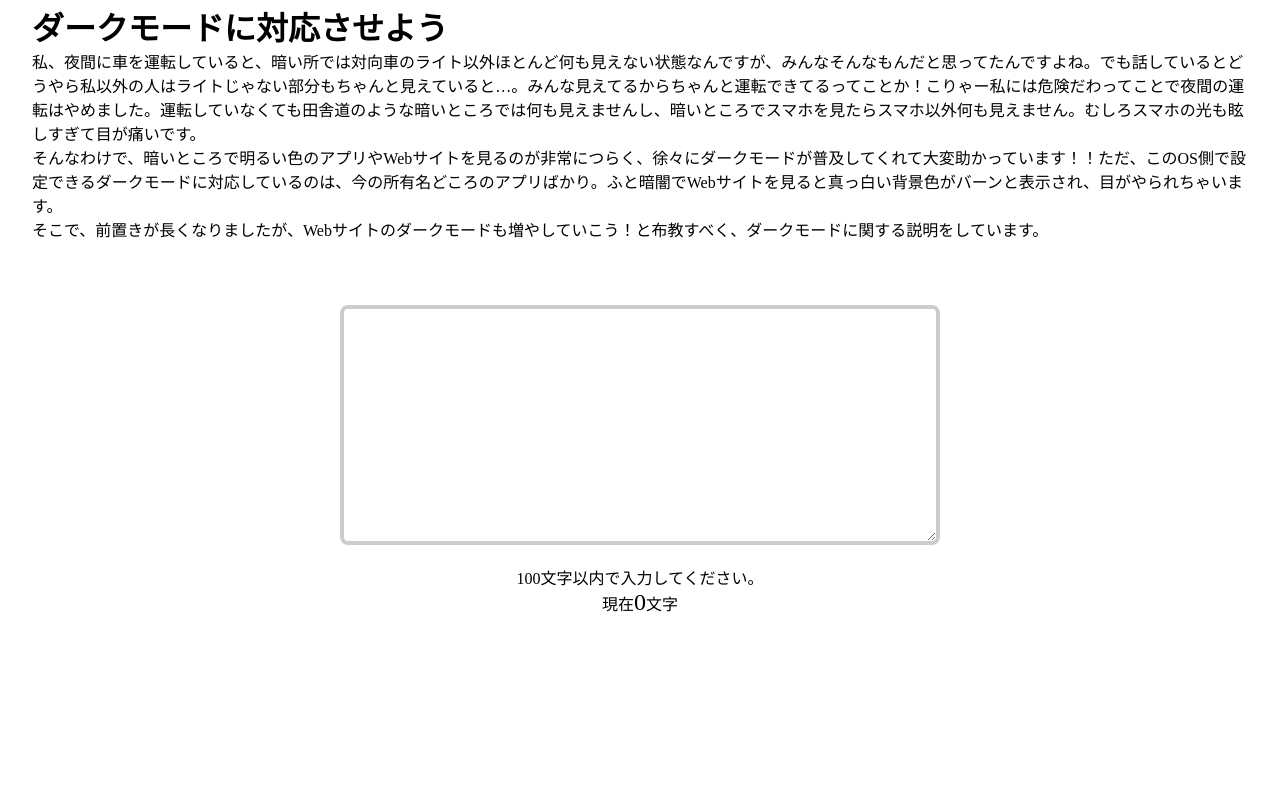
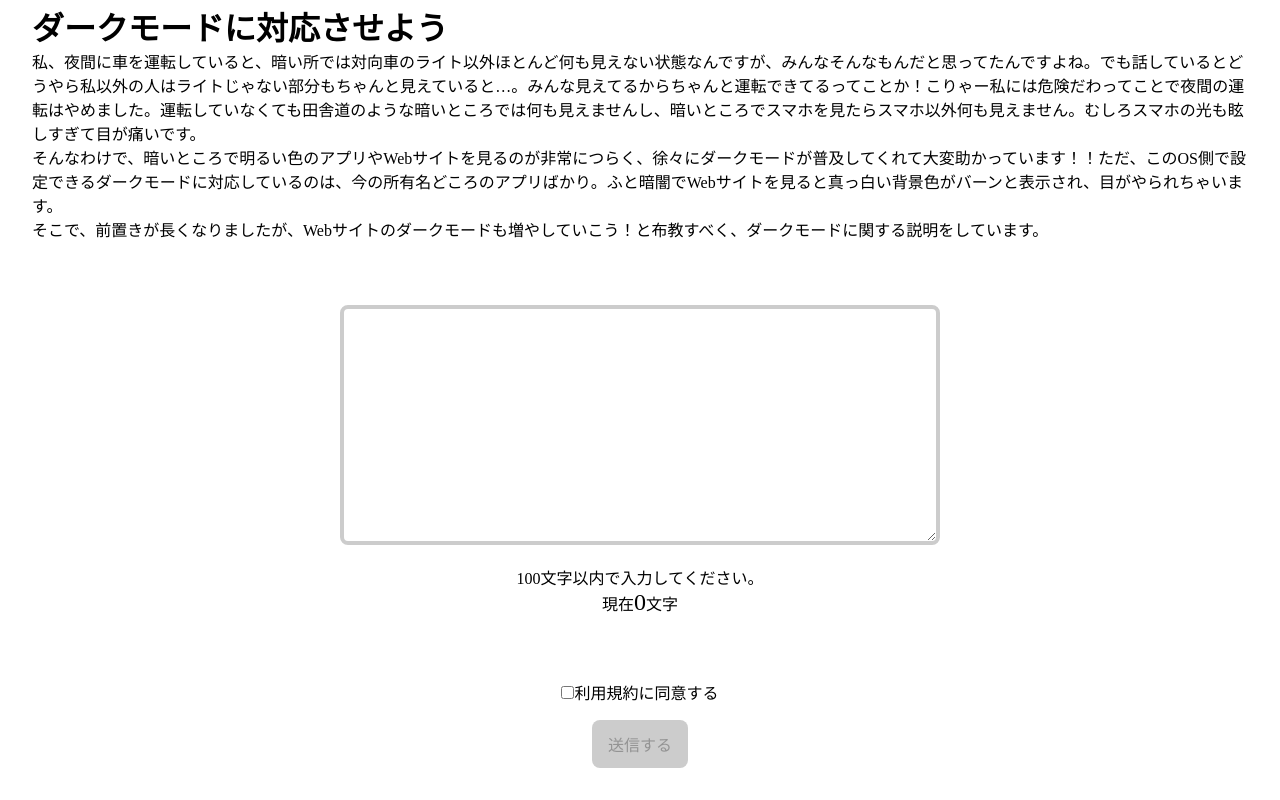
Before and after one commit to MK-1305/chapter4, a plain HTML site: page index.html in a window 1280 px wide. Shown: the part 1049-1849 px from the top of the page. Before the commit the page ends 1697 px from the top, so only its background shows below. Drawn offline with Linux system fonts and the light colour scheme; some packages are replaced by stand-ins of ours.

Commit message:
チェックでボタンを有効化する

```diff
--- a/css/style.css
+++ b/css/style.css
@@ -68,3 +68,19 @@ img {
 .alert {
     color: #f66;
 }
+.check-button {
+    text-align: center;
+    padding: 2rem;
+}
+label {
+    display: block;
+    margin-bottom: 1rem;
+}
+#check-btn {
+    background: #0bd;
+    padding: .75rem 1rem;
+    border-radius: 8px;
+}
+#check-btn:disabled {
+    background: #ccc;
+}
--- a/index.html
+++ b/index.html
@@ -65,5 +65,9 @@
         <p>100文字以内で入力してください。</p>
         <p>現在<span id="count">0</span>文字</p>
     </div>
+    <div class="check-button">
+        <label><input id="check" type="checkbox">利用規約に同意する</label>
+        <input id="check-btn" type="submit" value="送信する" disabled>
+    </div>
 </body>
 </html>
--- a/js/script.js
+++ b/js/script.js
@@ -41,3 +41,19 @@ text.addEventListener('keyup', () => {
     count.classList.remove('alert');
   }
 });
+
+// チェックでボタンを有効化する実装
+const isAgreed = document.querySelector('#check');
+const checkBtn = document.querySelector('#check-btn');
+
+isAgreed.addEventListener('change', () => {
+  //if文で書くと
+  // if (isAgreed.checked) {
+  //   checkBtn.disabled = false;
+  // } else {
+  //   checkBtn.disabled = true;
+  // }
+
+  //チェックボックスとdisabledが逆になっているので!を文頭につけてチェックされていないとdisabledをtrueにする文を書く
+  checkBtn.disabled = !isAgreed.checked;
+})
```
